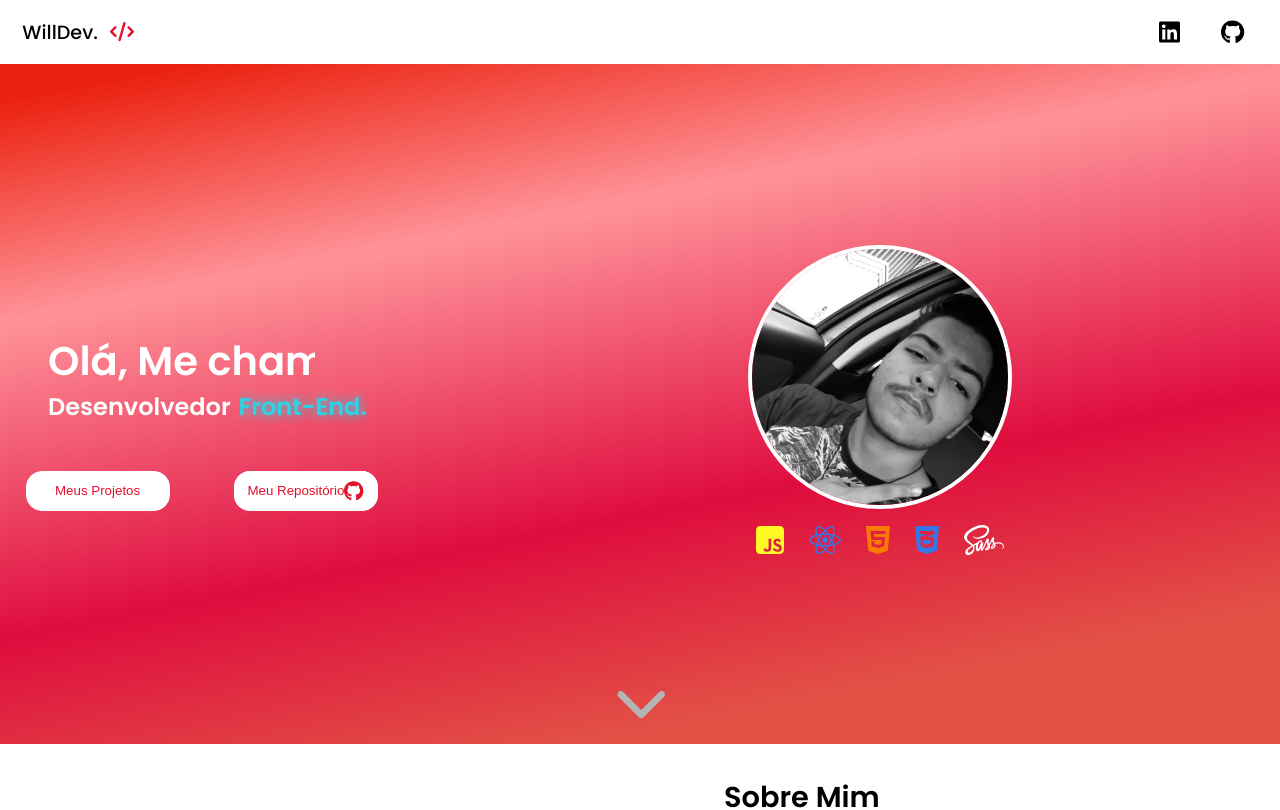
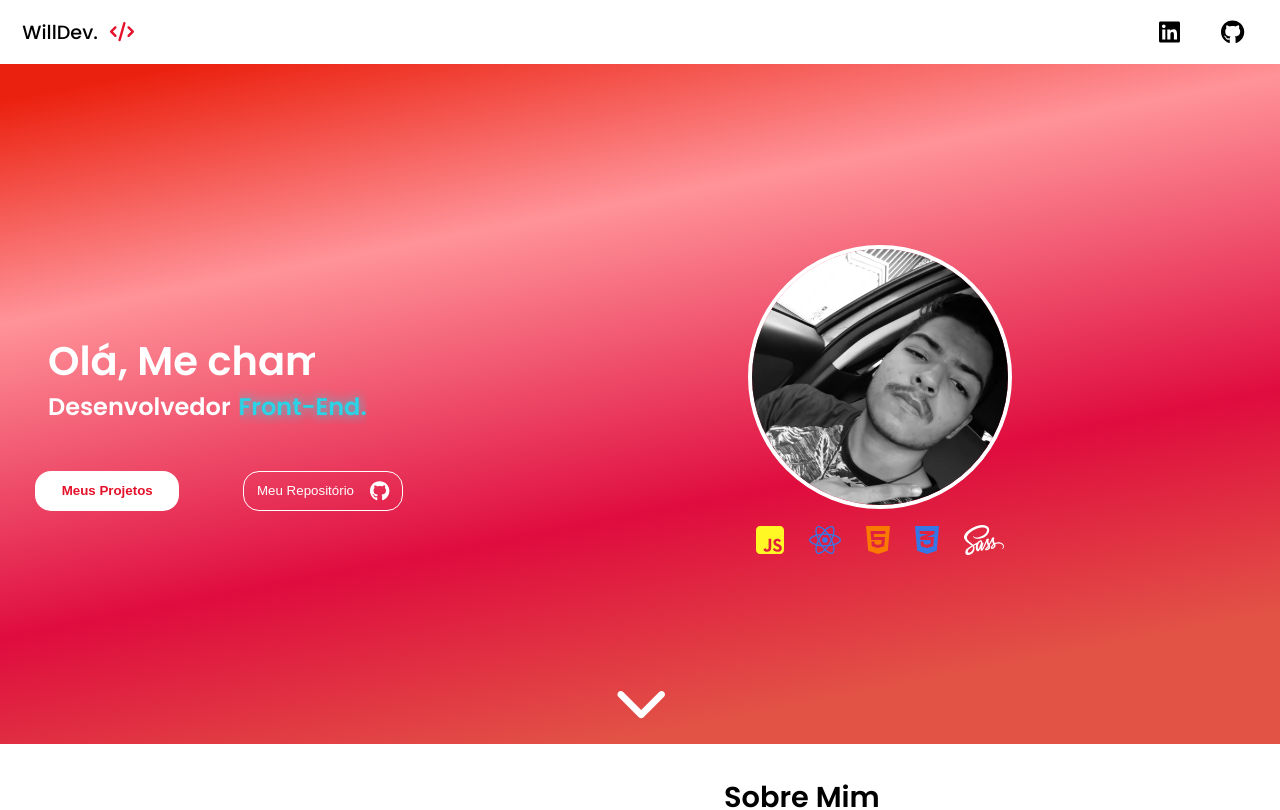
Before and after one commit to williamwallace076/Site-portifolio, a React (Vite) app: page / in a window 1280 px wide. Shown: the top 810 px of the page. Built offline with nearby package versions, Linux system fonts and the light colour scheme.

Commit message:
feat: design_modified

```diff
--- a/src/Components/Body/Main/Main.jsx
+++ b/src/Components/Body/Main/Main.jsx
@@ -19,12 +19,12 @@ const Main = () => {
 
                 <ButonArea>
                     <Link to='projects' spy={true} smooth={true} offset={50} duration={1000}  >
-                        <button >Meus Projetos</button>
+                        <button id='my-projects' >Meus Projetos</button>
                     </Link>
                     <a href="https://github.com/williamwallace076">
-                        <button>
+                        <button id='my-repository'>
                             <span>Meu Repositório</span>
-                            <FontAwesomeIcon icon={faGithub} size='xl' style={{color:"#3677e7",}} />
+                            <FontAwesomeIcon icon={faGithub} size='xl' style={{color:"#fff",}} />
                         </button>
                     </a>
                 </ButonArea>
@@ -45,7 +45,7 @@ const Main = () => {
             </ImgProfileArea>
 
             <Link to='about-me' spy={true} smooth={true} offset={10} duration={1000}>
-                <FontAwesomeIcon className='arrow' icon={faChevronDown} size="2xl" style={{color: "#b4b4b4",}} />
+                <FontAwesomeIcon className='arrow' icon={faChevronDown} size="2xl" style={{color: "#fff" }} />
             </Link>
             </ProfileContainer>
         </section>
--- a/src/Components/Body/Main/Style_Main.js
+++ b/src/Components/Body/Main/Style_Main.js
@@ -40,7 +40,7 @@ export const ProfileContainer = styles.div`
 
     .arrow:hover{
         cursor: pointer;
-        transform: scale(1.2)
+        transform: scale(1.2);
     }
 
 `
@@ -109,6 +109,7 @@ export const ButonArea = styles.div`
     gap: 4rem;
 
     color:#fff;
+    margin-left: 1.1rem;
 
     a{
         width: max-content;
@@ -126,8 +127,6 @@ export const ButonArea = styles.div`
 
         background: transparent;
 
-        color: #fff;
-
         display: flex;
         flex-direction: row;
         align-items: center;
@@ -136,15 +135,27 @@ export const ButonArea = styles.div`
         transition: 0.3s;
     }
 
+    button#my-repository{
+        width: 10rem;
+        color: #fff;
+        gap: 1rem;
+    }
+    button#my-projects{
+        background-color: var(--theme-color--gray);
+        color: var(--theme-color--red);
+        font-weight: bolder;
+        border: none;
+    }
+
     button:hover{
         cursor:pointer;
         transform: scale(1.2);
-        box-shadow: 0px 4px 10px 1px rgba(0,0,0,0.54);
     }
-
-    :last-child{
-        background-color:#fff;
-        color: var(--theme-color--red);
+    button#my-projects:hover{
+        box-shadow: 0px 4px 10px 1px rgba(229,16,41,0.54);
+    }
+    button#my-repository:hover{
+        box-shadow: 0px 4px 10px 1px rgba(255,255,255,0.54);
     }
 
 `
--- a/src/Components/Footer/Style_Footer.js
+++ b/src/Components/Footer/Style_Footer.js
@@ -28,6 +28,7 @@ transition: 0.2s;
 
 .icon-footer:hover{
     transform: scale(1.2);
+    color: var(--theme-color--blue);
     cursor: pointer;
 }
 
@@ -40,6 +41,7 @@ display: flex;
 margin-bottom: -1rem;
 align-items: center;
 font-size: 1.1rem;
+color: #fff;
 
 font-family: var(--theme-font-Poppins);
 `
--- a/src/Components/Header/Style_Header.js
+++ b/src/Components/Header/Style_Header.js
@@ -57,6 +57,10 @@ export const SocialIcons = styled.div`
     align-items:center;
     justify-content:space-around;
 
+    .icon-header{
+        transition: 0.2s;
+    }
+
 `
 
 export const IconsLink = styled.a`
--- a/src/assets/styles/styles.css
+++ b/src/assets/styles/styles.css
@@ -2,8 +2,9 @@
 
 :root{
     --theme-color--blue : #2ad3e6;
-    --theme-color--red : #e5102a;
+    --theme-color--red : #e51029;
     --theme-color--gray : #ffffff;
+
 
     --theme-font-Poppins : 'Poppins', sans-serif;
 }
```
